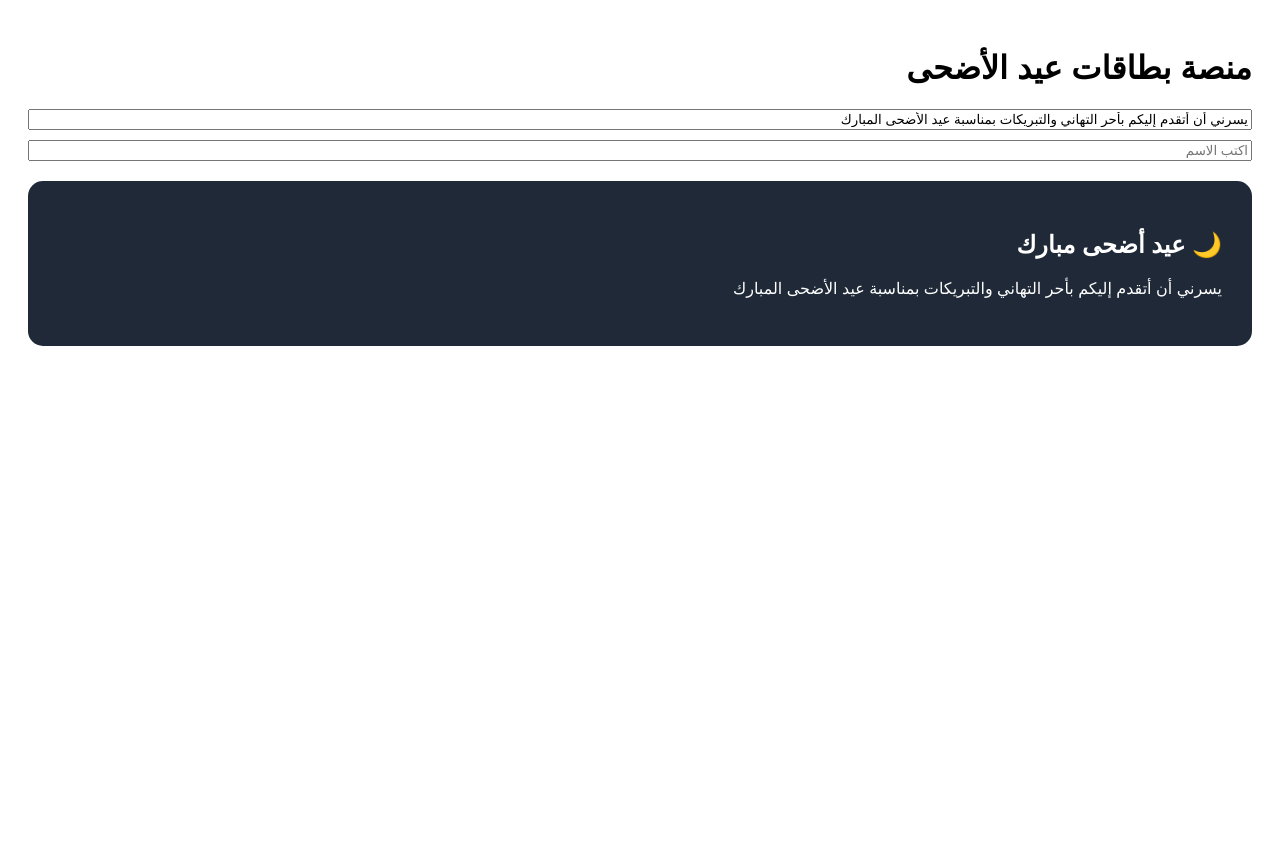
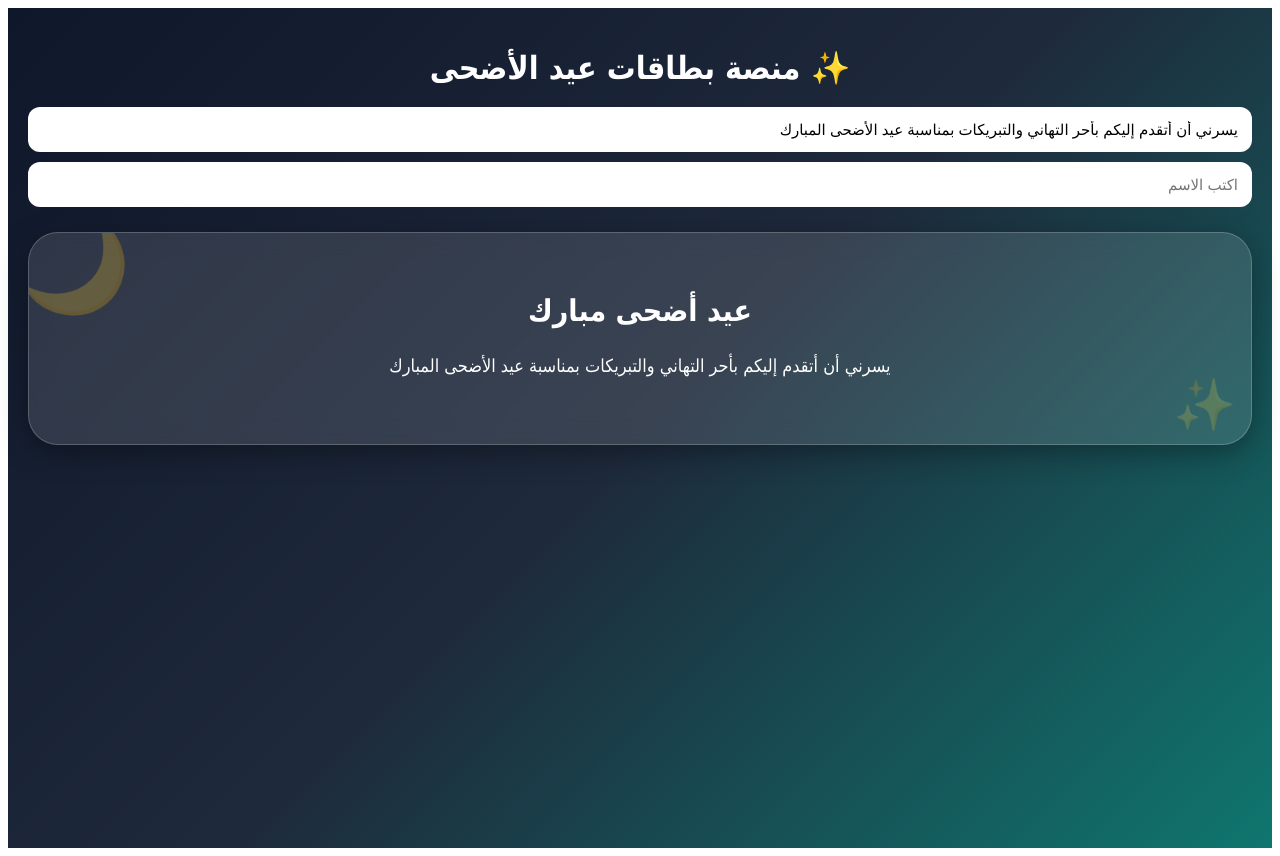
Before and after one commit to ghamdanalmasri/eid-card-maker, a Next.js app: page / in a window 1280 px wide. Before the commit the page ends 800 px from the top, so only its background shows below. Built offline with nearby package versions, Linux system fonts and the light colour scheme.

Commit message:
Update page.js

```diff
--- a/app/page.js
+++ b/app/page.js
@@ -9,50 +9,127 @@ export default function Home() {
   );
 
   return (
-    <main style={{
-      padding:20,
-      fontFamily:"sans-serif",
-      direction:"rtl"
-    }}>
+    <main
+      style={{
+        minHeight: "100vh",
+        padding: "20px",
+        direction: "rtl",
+        fontFamily: "Tahoma",
+        background:
+          "linear-gradient(135deg,#0f172a,#1e293b,#0f766e)",
+        color: "white",
+      }}
+    >
+      <h1
+        style={{
+          textAlign: "center",
+          marginBottom: "20px",
+        }}
+      >
+        ✨ منصة بطاقات عيد الأضحى
+      </h1>
 
-      <h1>منصة بطاقات عيد الأضحى</h1>
-
-      <div style={{
-        display:"flex",
-        flexDirection:"column",
-        gap:"10px",
-        marginBottom:"20px"
-      }}>
-
+      <div
+        style={{
+          display: "flex",
+          flexDirection: "column",
+          gap: "10px",
+          marginBottom: "25px",
+        }}
+      >
         <input
           value={message}
-          onChange={(e)=>setMessage(e.target.value)}
+          onChange={(e) => setMessage(e.target.value)}
           placeholder="اكتب التهنئة"
+          style={{
+            padding: "14px",
+            borderRadius: "12px",
+            border: "none",
+            fontSize: "15px",
+          }}
         />
 
         <input
           value={name}
-          onChange={(e)=>setName(e.target.value)}
+          onChange={(e) => setName(e.target.value)}
           placeholder="اكتب الاسم"
+          style={{
+            padding: "14px",
+            borderRadius: "12px",
+            border: "none",
+            fontSize: "15px",
+          }}
         />
-
       </div>
 
-      <div style={{
-        background:"#1f2937",
-        color:"white",
-        padding:"30px",
-        borderRadius:"15px"
-      }}>
+      <div
+        style={{
+          position: "relative",
+          overflow: "hidden",
+          padding: "35px",
+          borderRadius: "30px",
+          background: "rgba(255,255,255,0.12)",
+          backdropFilter: "blur(12px)",
+          border: "1px solid rgba(255,255,255,0.2)",
+          boxShadow:
+            "0 8px 30px rgba(0,0,0,.35)",
+        }}
+      >
+        <div
+          style={{
+            position: "absolute",
+            top: "-20px",
+            left: "-10px",
+            fontSize: "90px",
+            opacity: .25
+          }}
+        >
+          🌙
+        </div>
 
-        <h2>🌙 عيد أضحى مبارك</h2>
+        <div
+          style={{
+            position: "absolute",
+            bottom: "10px",
+            right: "15px",
+            fontSize: "50px",
+            opacity: .2
+          }}
+        >
+          ✨
+        </div>
 
-        <p>{message}</p>
+        <h2
+          style={{
+            textAlign: "center",
+            fontSize: "30px",
+            marginBottom: "20px"
+          }}
+        >
+          عيد أضحى مبارك
+        </h2>
 
-        <h3>{name}</h3>
+        <p
+          style={{
+            textAlign: "center",
+            lineHeight: "2",
+            fontSize: "18px"
+          }}
+        >
+          {message}
+        </p>
 
+        <h3
+          style={{
+            textAlign: "center",
+            marginTop: "25px",
+            fontSize: "25px",
+            color: "#fde68a"
+          }}
+        >
+          {name}
+        </h3>
       </div>
-
     </main>
   );
-}
+              }
```
